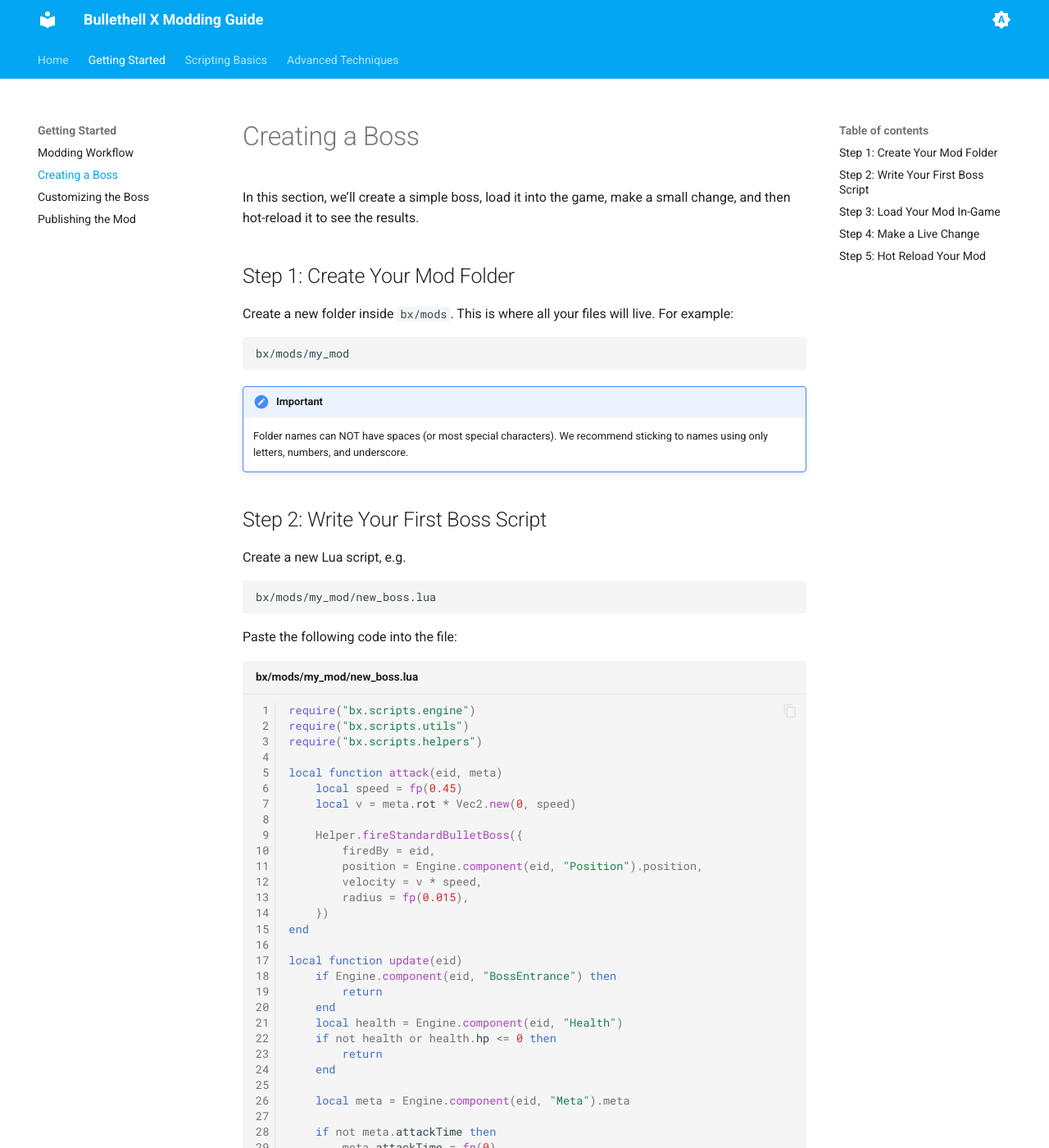
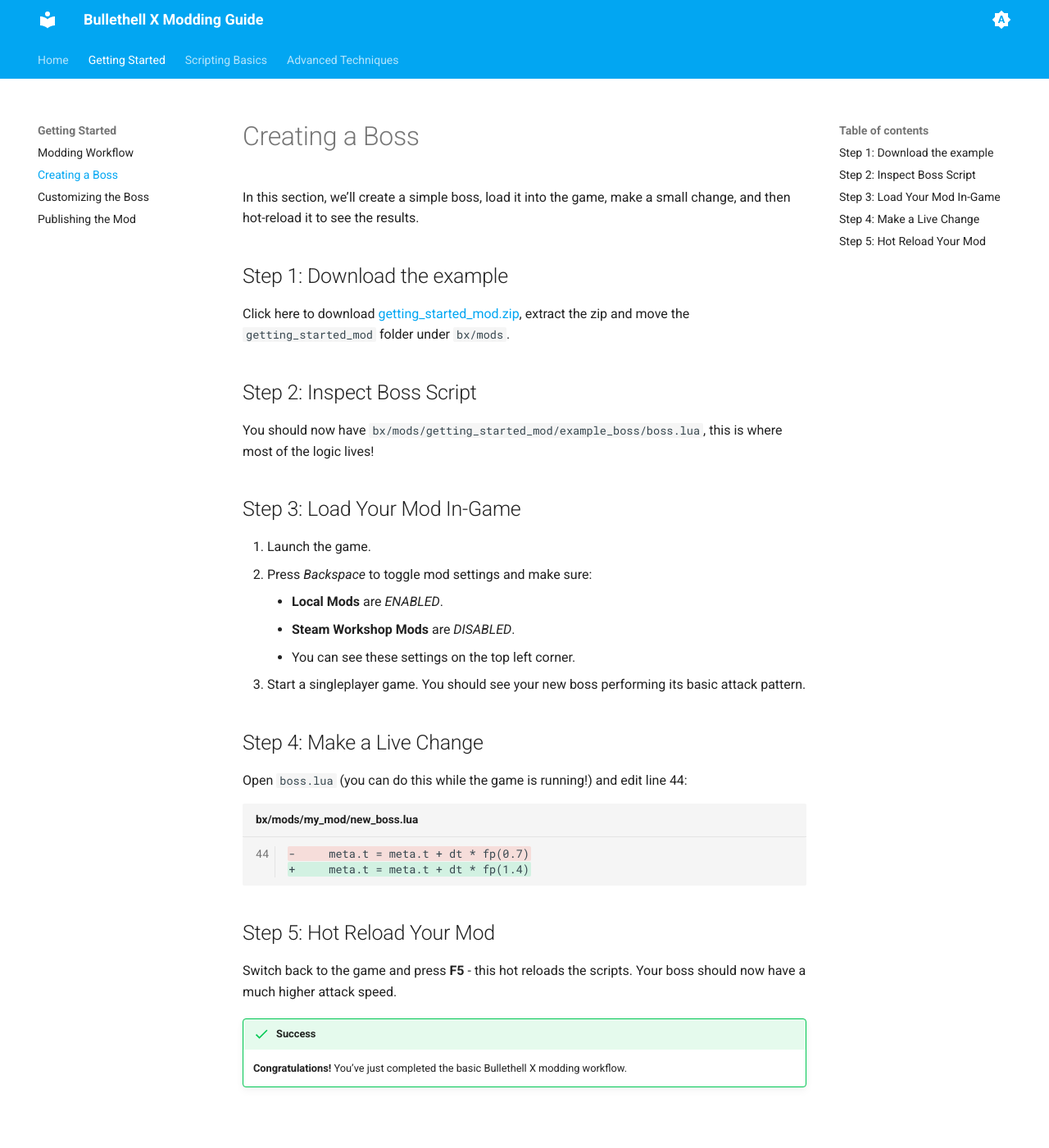
Before and after one commit to modanhan/bullethellx-modding, an MkDocs documentation site: the page built from docs/first_boss.md, in a window 1280 px wide and 1400 px high. Shown: the whole window at 82% size. Built offline with MkDocs 1.6.1 and Material for MkDocs 9.7.7, drawn with Linux system fonts in a browser that asks for light colours; some of the changed text lies outside the part shown.

Commit message:
Update docs for current version of the game

````diff
--- a/docs/first_boss.md
+++ b/docs/first_boss.md
@@ -3,115 +3,39 @@
 In this section, we’ll create a simple boss, load it into the game,
 make a small change, and then hot-reload it to see the results.
 
-## Step 1: Create Your Mod Folder
+## Step 1: Download the example
 
-Create a new folder inside `bx/mods`. This is where all your files will live.
-For example:
+Click here to download
+[getting_started_mod.zip](getting_started_mod.zip){:download},
+extract the zip and move the `getting_started_mod` folder under `bx/mods`.
 
-``` text
-bx/mods/my_mod
-```
+## Step 2: Inspect Boss Script
 
-!!! important
-    Folder names can NOT have spaces (or most special characters).
-    We recommend sticking to names using only letters, numbers, and underscore.
-
-## Step 2: Write Your First Boss Script
-
-Create a new Lua script, e.g.
-
-``` text
-bx/mods/my_mod/new_boss.lua
-```
-
-Paste the following code into the file:
-
-``` lua { .copy title="bx/mods/my_mod/new_boss.lua" linenums="1" }
-require("bx.scripts.engine")
-require("bx.scripts.utils")
-require("bx.scripts.helpers")
-
-local function attack(eid, meta)
-    local speed = fp(0.45)
-    local v = meta.rot * Vec2.new(0, speed)
-
-    Helper.fireStandardBulletBoss({
-        firedBy = eid,
-        position = Engine.component(eid, "Position").position,
-        velocity = v * speed,
-        radius = fp(0.015),
-    })
-end
-
-local function update(eid)
-    if Engine.component(eid, "BossEntrance") then
-        return
-    end
-    local health = Engine.component(eid, "Health")
-    if not health or health.hp <= 0 then
-        return
-    end
-
-    local meta = Engine.component(eid, "Meta").meta
-
-    if not meta.attackTime then
-        meta.attackTime = fp(0)
-    end
-    if not meta.rot then
-        meta.rot = Mat2.new(1)
-    end
-    meta.attackTime = meta.attackTime + Engine.dt
-    local theta = fp(Engine.dt * fp(1.5))
-    meta.rot = Mat2.rotate(theta) * meta.rot
-    if meta.attackTime >= meta.attackCD then
-        meta.attackTime = fp(0)
-        attack(eid, meta)
-    end
-
-    if not meta.t then
-        meta.t = fp(0)
-    end
-    meta.t = meta.t - Engine.dt * fp(2.1)
-
-    Engine.update(eid, "Meta", { meta = meta })
-end
-
-local function create(difficulty)
-    local e = Helper.createStandardBoss({ difficulty = difficulty })
-    local attackCD = fpmath.clamp(fp(0.2) - fp(0.01) * difficulty, fp(0.1), fp(0.2))
-    Engine.createComponent(e, "Meta", { meta = { attackCD = attackCD } })
-    return e
-end
-
-return {
-    boss = {
-        name = "New Boss",
-        create = create,
-        update = update,
-    }
-}
-```
+You should now have `bx/mods/getting_started_mod/example_boss/boss.lua`,
+this is where most of the logic lives!
 
 ## Step 3: Load Your Mod In-Game
 
 1. Launch the game.
-2. Open Settings and make sure:
-   - **Local Mods** are *ENABLED*
-   - **Steam Workshop Mods** are *DISABLED*
+2. Press *Backspace* to toggle mod settings and make sure:
+    - **Local Mods** are *ENABLED*.
+    - **Steam Workshop Mods** are *DISABLED*.
+    - You can see these settings on the top left corner.
 3. Start a singleplayer game. You should see your new boss performing its basic attack pattern.
 
 ## Step 4: Make a Live Change
 
-Open `new_boss.lua` again (you can do this while the game is running) and edit line 6:
+Open `boss.lua` (you can do this while the game is running!) and edit line 44:
 
-```diff  { title="bx/mods/my_mod/new_boss.lua" linenums="6 6" }
-- local speed = fp(0.45)
-+ local speed = fp(0.75)
+```diff  { title="bx/mods/my_mod/new_boss.lua" linenums="44 44" }
+-     meta.t = meta.t + dt * fp(0.7)
++     meta.t = meta.t + dt * fp(1.4)
 ```
 
 ## Step 5: Hot Reload Your Mod
 
-Switch back to the game and press F5. Your boss will now fire bullets at a faster speed.
+Switch back to the game and press **F5** - this hot reloads the scripts.
+Your boss should now have a much higher attack speed.
 
 !!! success
     **Congratulations!** You’ve just completed the basic Bullethell X modding workflow.
--- a/mkdocs.yml
+++ b/mkdocs.yml
@@ -77,4 +77,4 @@ extra_css:
 plugins:
   - social
 
-copyright: Copyright &copy; 2020 - 2025 Aerobox Games
+copyright: Copyright &copy; 2020 - 2026 Aerobox Games
````
Also changed, not shown: docs/making_tweaks.md (+4 -42 lines), docs/workflow.md (+1 -1 lines), 4 other files.
